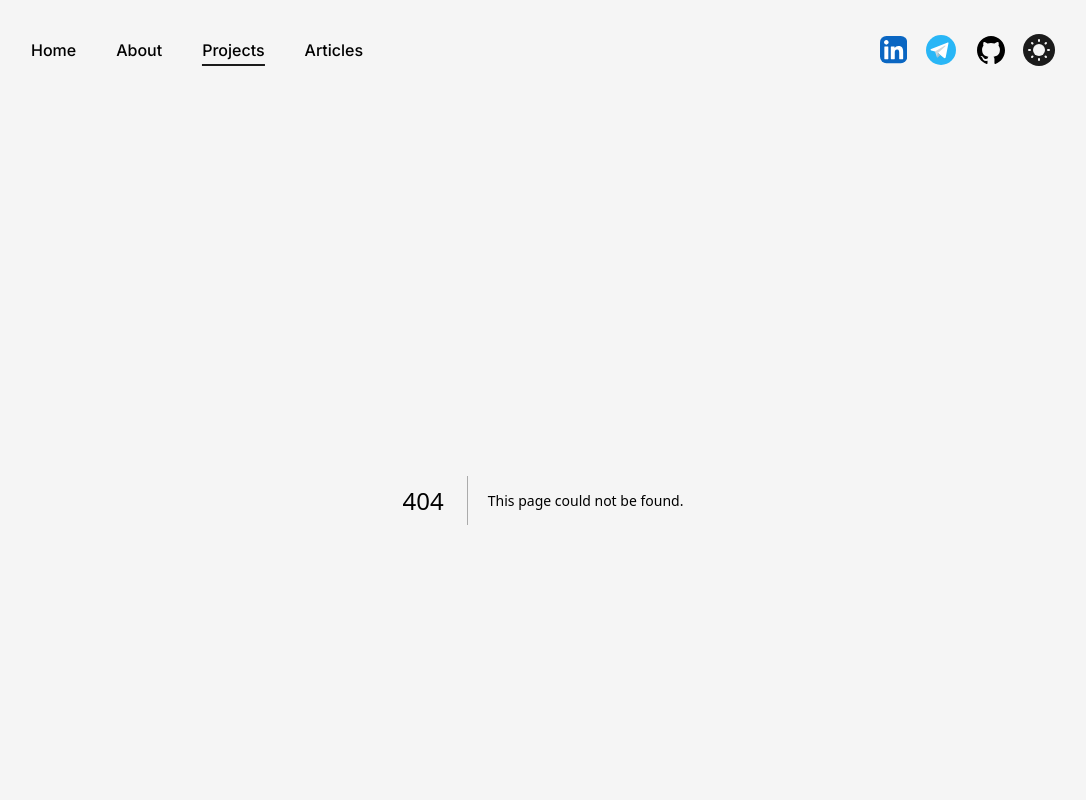
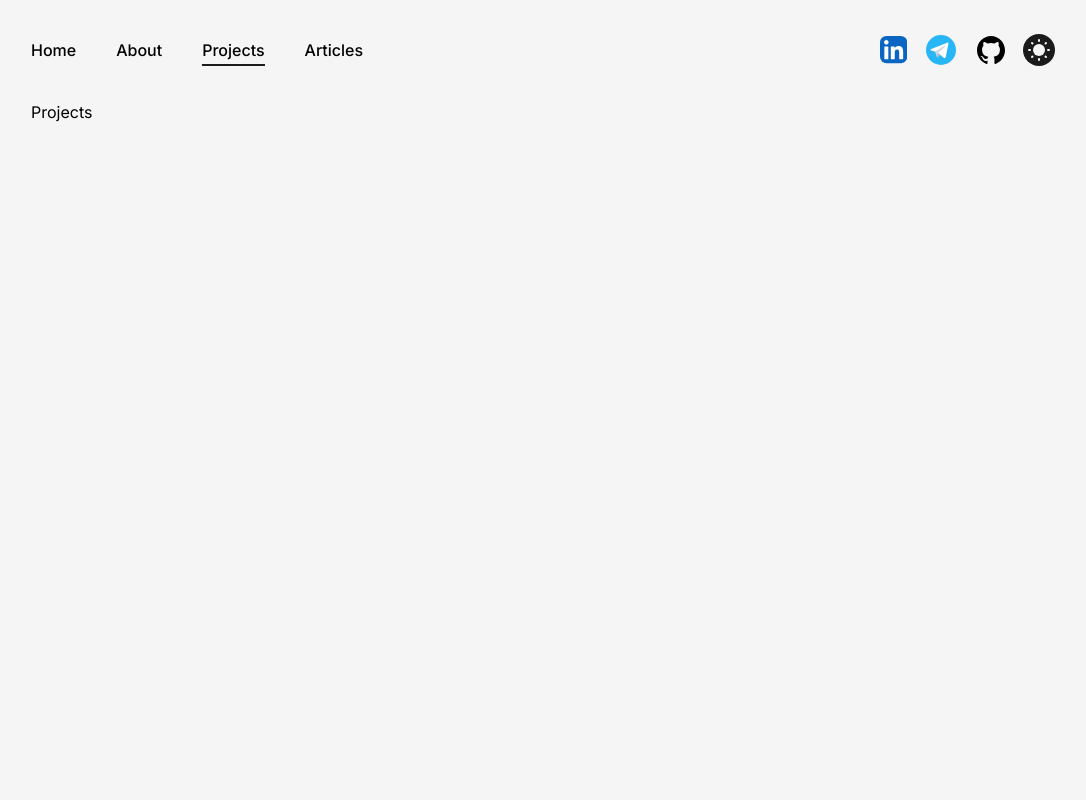
Before and after one commit to hossein-jorfi/portfolio-website, a Next.js app: page /Projects in a window 1280 px wide. Before the commit this address had no page. Shown: the top 800 px of the page, without its empty margins (97-1183 px from the left). Built offline with nearby package versions, Linux system fonts and the light colour scheme.

Commit message:
project page created and some style

```diff
--- /dev/null
+++ b/src/app/Projects/page.tsx
@@ -0,0 +1,11 @@
+import React from 'react';
+
+const page = () => {
+      return (
+            <div className='my-container min-h-screen'>
+                  Projects
+            </div>
+      );
+};
+
+export default page;
```
